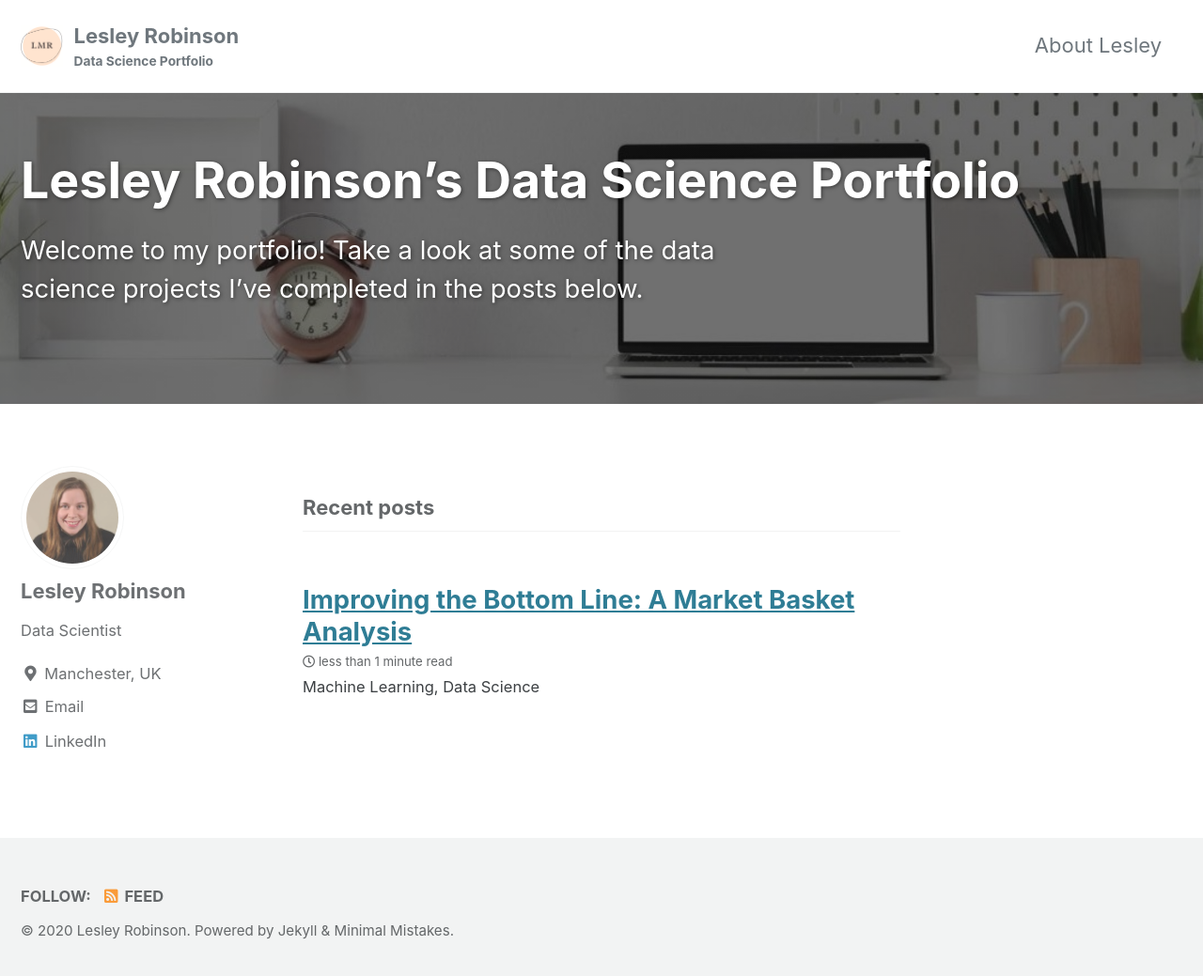
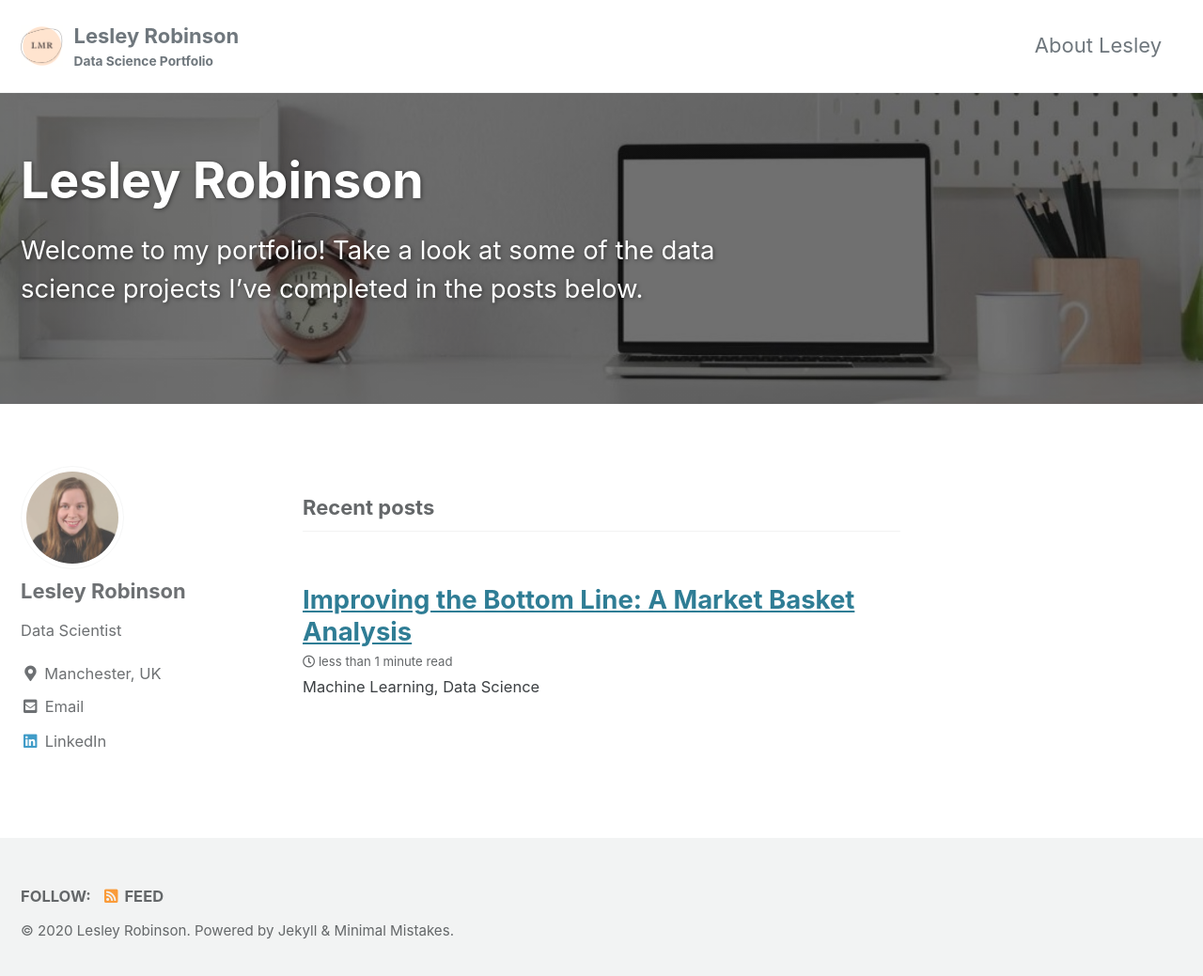
Before and after one commit to lesleymarie/lesleymarie.github.io, a Jekyll site: the page built from index.html, in a window 1280 px wide and 1047 px high. Shown: the top 1039 px of the window at 94% size. Built offline with Jekyll 4.4.1, drawn with Linux system fonts in a browser that asks for light colours; cached includes are drawn as plain includes; the list of posts is cut into pages by our own code.

Commit message:
updates to index and about

```diff
--- a/index.html
+++ b/index.html
@@ -1,10 +1,8 @@
 ---
 layout: home
 author_profile: true
-title: "Lesley Robinson's Data Science Portfolio"
 tagline: "Welcome to my portfolio! Take a look at some of the data science projects I've completed in the posts below."
 text-align: center
-align: center
 header:
   overlay_image: "/images/workspace.jpg"
   overlay_filter: 0.5
```
Also changed, not shown: _pages/about.md (+1 -0 lines).
